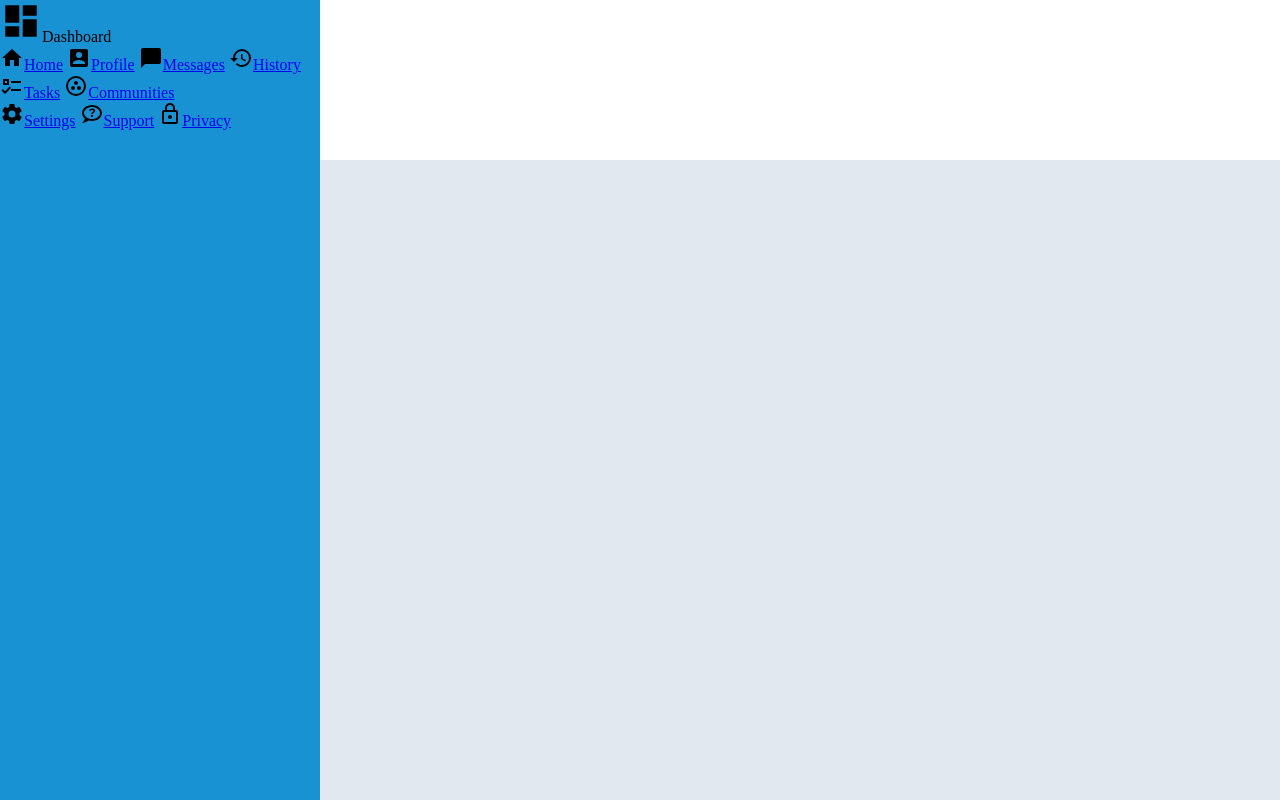
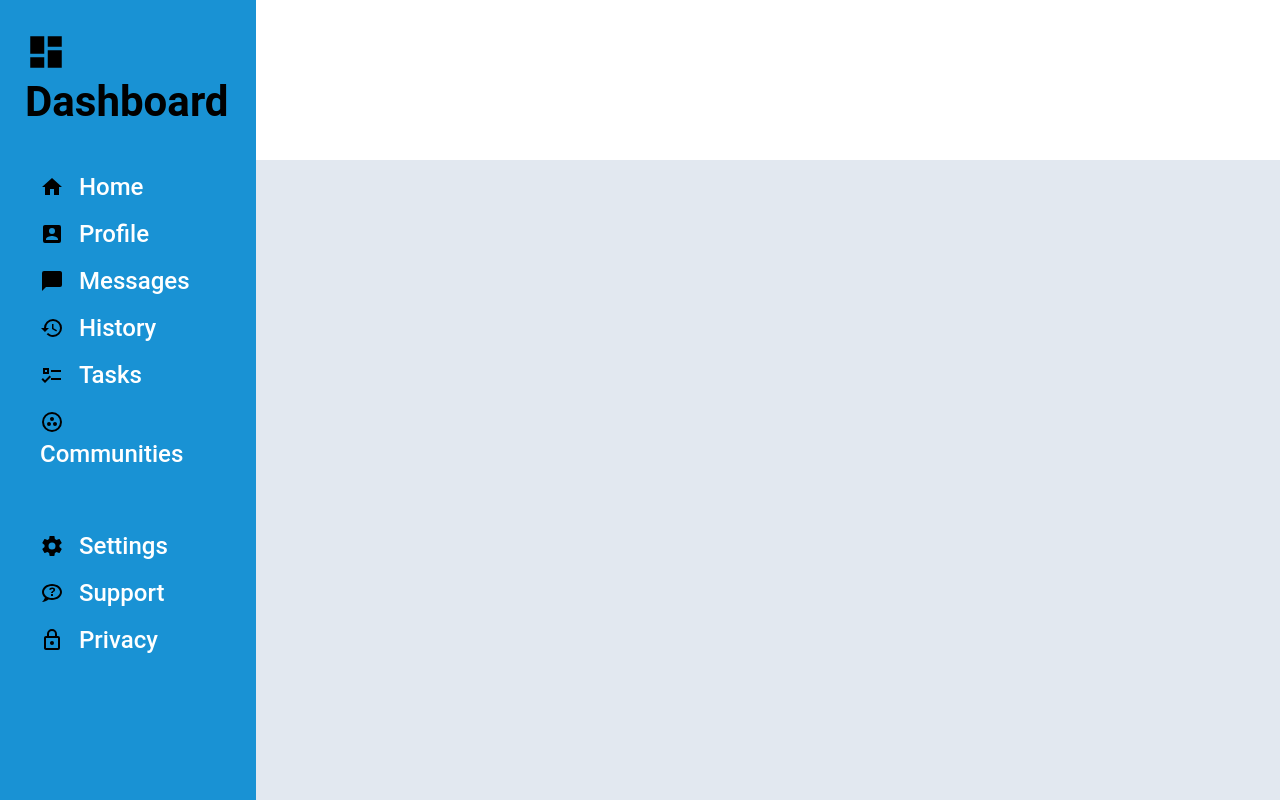
Before and after one commit to reikasar/odin-admin-dashboard, a plain HTML site: page index.html in a window 1280 px wide. Drawn offline with Linux system fonts and the light colour scheme.

Commit message:
add flex to sidepanel elements and styling to anchor elements

```diff
--- a/style.css
+++ b/style.css
@@ -2,6 +2,8 @@
   box-sizing: border-box;
   margin: 0;
   padding: 0;
+
+  font-family: 'Roboto', sans-serif;
 }
 
 .container {
@@ -9,7 +11,7 @@
   height: 100vh;
 
   display: grid;
-  grid-template-columns: 1fr 3fr;
+  grid-template-columns: 1fr 4fr;
   grid-template-rows: repeat(5, 1fr);
 
   grid-template-areas:
@@ -25,6 +27,38 @@
 
   background-color: #1992d4;
 
+  display: flex;
+  flex-direction: column;
+  flex-wrap: wrap;
+  gap: 30px;
+
+  padding: 25px;
+}
+
+.logo {
+  font-size: 42px;
+  font-weight: bolder;
+}
+
+.menu-1,
+.menu-2 {
+  font-size: 24px;
+  line-height: 2rem;
+  font-weight: 550;
+}
+
+a {
+  text-decoration: none;
+  color: #ffffff;
+
+  display: block;
+  margin: 15px;
+}
+
+img {
+  margin-right: 15px;
+  position: relative;
+  top: 0.15em;
 }
 
 .header {
```
